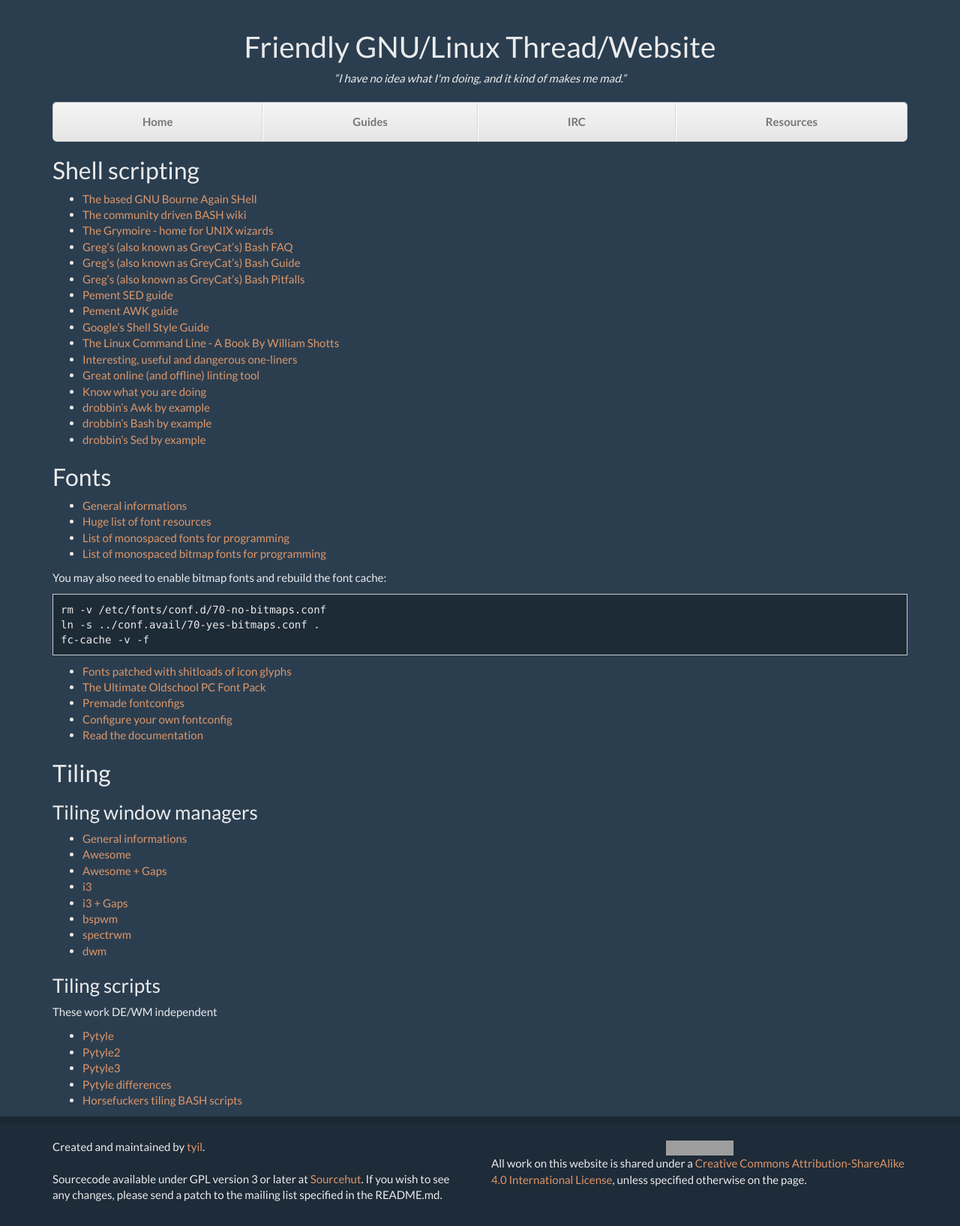
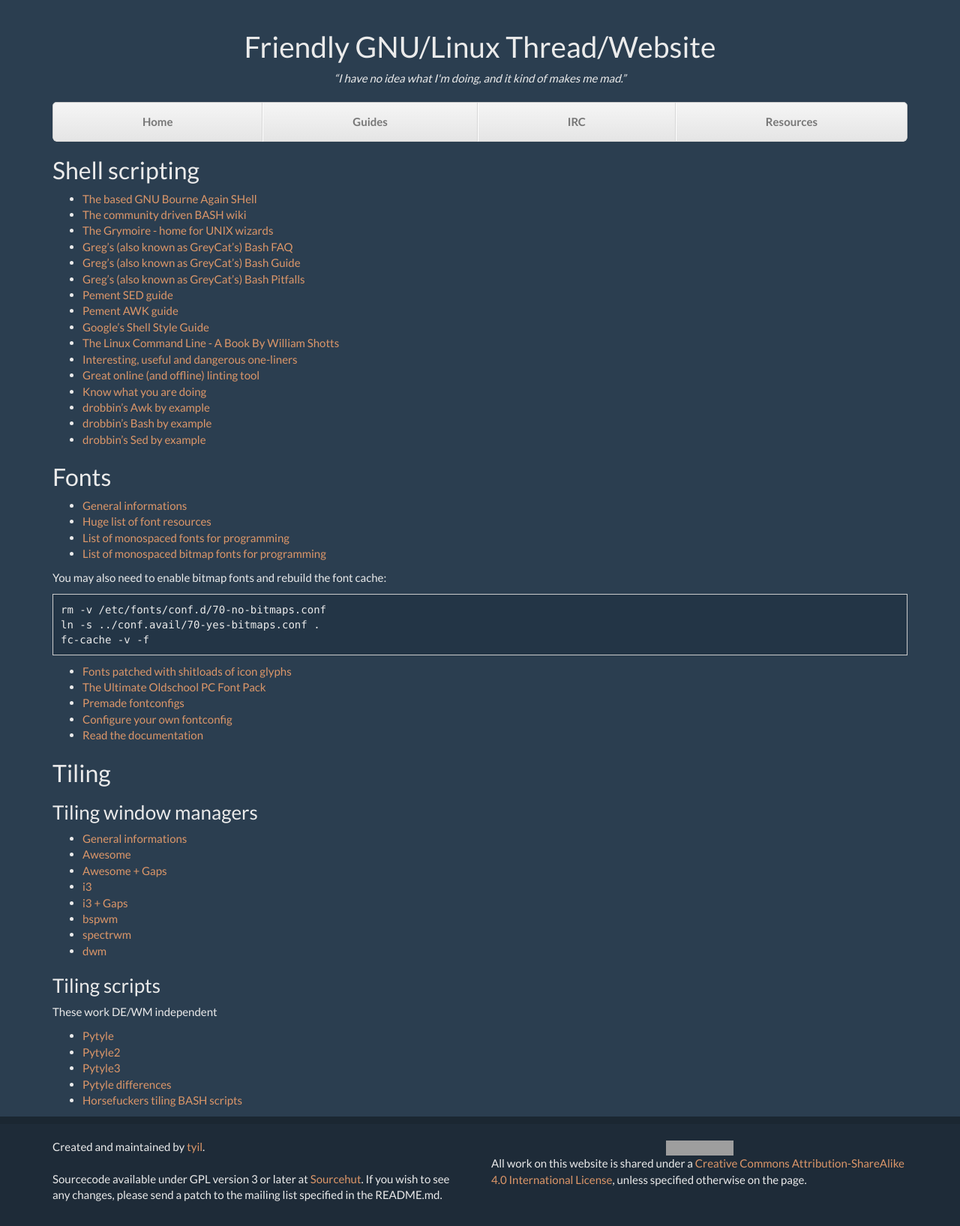
Before and after one commit to scriptkitties/fglt, a Jekyll site: the page built from resources.md, in a window 1280 px wide. Shown: the whole page at 75% size. Built offline with Jekyll 4.4.1, drawn with Linux system fonts in a browser that asks for light colours; grey boxes are pictures that could not be loaded.

Commit message:
Lighten code/pre background a little more

```diff
--- a/assets/css/main.css
+++ b/assets/css/main.css
@@ -124,6 +124,6 @@
 	color: #dd9769;
 }
 code, pre {
-	background-color: #1d2b37;
+	background-color: #233546;
 	color: inherit;
 }
```
